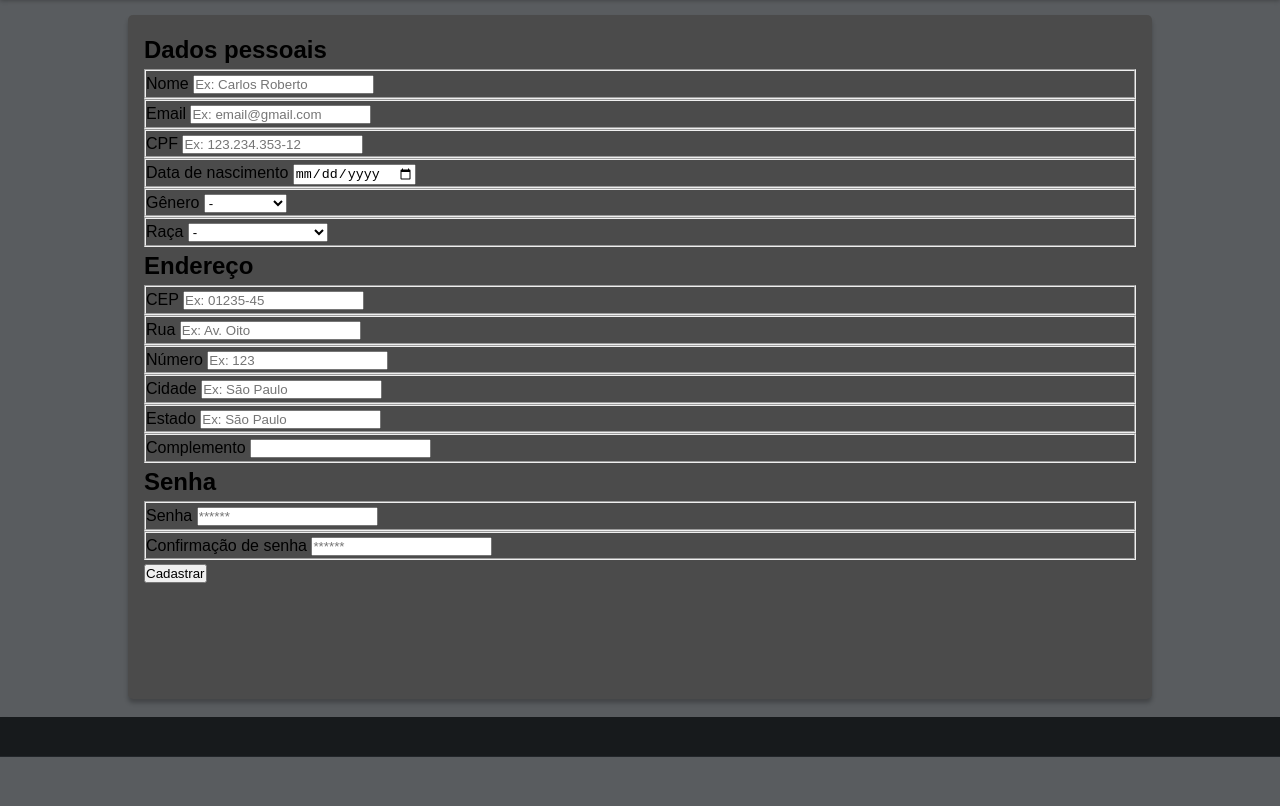
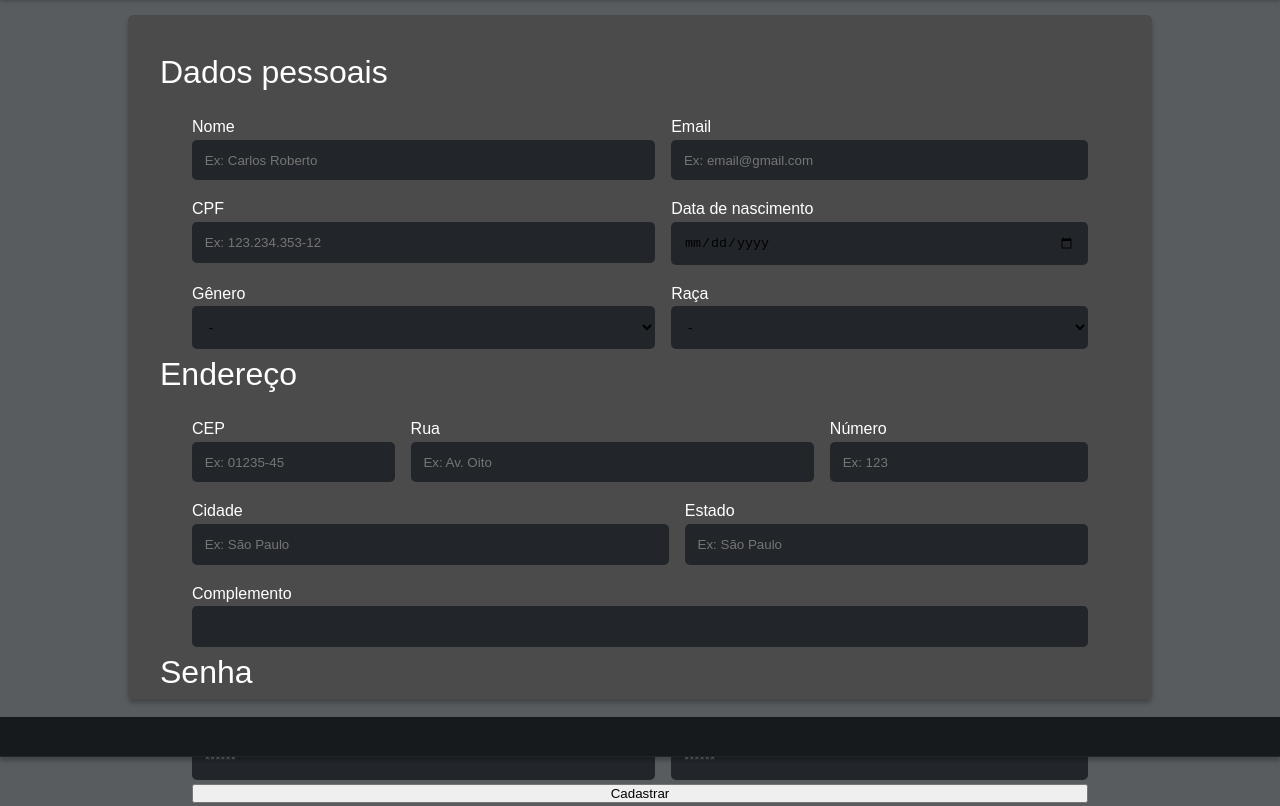
Before and after one commit to danielthx23/Checkpoint-Front, a plain HTML site: page index.html in a window 1280 px wide. Shown: the part 43-849 px from the top of the page. Before the commit the page ends 800 px from the top, so only its background shows below. Drawn offline with Linux system fonts and the light colour scheme.

Commit message:
Form quase formato completamente no css

```diff
--- a/CSS/style.CSS
+++ b/CSS/style.CSS
@@ -52,10 +52,92 @@ main {
 }
 
 main form {
-    padding: 1rem;
+    padding: 2rem;
     width: 80%;
     height: 95%;
     background: #4B4B4B;
     box-shadow: 0px 4px 4px rgba(0, 0, 0, 0.25);
     border-radius: 5px;
 }
+
+form h1 {
+    margin: 1rem 0 1rem 0;
+    color: white;
+    font-size: 2rem;
+    font-weight: 80;
+}
+
+form h1:first-child {
+    margin: 0 0 1rem 0;
+}
+
+.section-margin {
+    margin: 0 2rem 0 2rem;
+    gap: 1rem;
+}
+
+.section-dados {
+    display: grid;
+    grid-template-columns: 1fr 0.9fr;
+}
+
+.section-endereco {
+    display: grid;
+    /* Add this line to enable grid layout */
+    grid-template-areas:
+        "a b b c"
+        "d d e e"
+        "f f f f";
+    grid-template-columns: 0.4fr 0.6fr 0.3fr 0.6fr;
+    grid-template-rows: auto;
+}
+
+#enderecoCEP {
+    grid-area: a;
+}
+
+#enderecoRua {
+    grid-area: b;
+}
+
+#enderecoNumero {
+    grid-area: c;
+}
+
+#enderecoCidade {
+    grid-area: d;
+}
+
+#enderecoEstado {
+    grid-area: e;
+}
+
+#enderecoComplemento {
+    grid-area: f;
+}
+
+fieldset {
+    border: none;
+    display: flex;
+    flex-direction: column;
+}
+
+fieldset label {
+    font-size: 1rem;
+    color: white;
+}
+
+fieldset input, select {
+    padding: 0.8rem;
+    background: #22262A;
+border-radius: 5px;
+border: none;
+}
+
+form footer {
+    padding: 0 2rem 0 2rem;
+}
+
+.botao-form {
+    width: 100%;
+}
--- a/index.html
+++ b/index.html
@@ -26,23 +26,27 @@
         <form>
             <section>
                 <h1>Dados pessoais</h1>
-                <fieldset>
+                <section class="section-margin section-dados">
+                    <fieldset id="dadosPessoais">
                         <label for="nome">Nome</label>
                         <input type="text" name="nome" id="nome" placeholder="Ex: Carlos Roberto" required>
                     </fieldset>
-                <fieldset>
+                    <fieldset id="dadosEmail">
                         <label for="email">Email</label>
-                    <input type="email" name="email" id="email" placeholder="Ex: email@gmail.com" pattern="^[a-z0-9.]+@[a-z0-9]+\.[a-z]+(\.[a-z]+)?$" required>
+                        <input type="email" name="email" id="email" placeholder="Ex: email@gmail.com"
+                            pattern="^[a-z0-9.]+@[a-z0-9]+\.[a-z]+(\.[a-z]+)?$" required>
                     </fieldset>
-                <fieldset>
+                    <fieldset id="dadosCPF">
                         <label for="cpf">CPF</label>
-                    <input type="text" name="cpf" id="cpf" placeholder="Ex: 123.234.353-12" pattern="^\d{3}\.\d{3}\.\d{3}-\d{2}$" required>
+                        <input type="text" name="cpf" id="cpf" placeholder="Ex: 123.234.353-12"
+                            pattern="^\d{3}\.\d{3}\.\d{3}-\d{2}$" required>
                     </fieldset>
-                <fieldset>
+                    <fieldset id="dadosNascimento">
                         <label for="data-nascimento">Data de nascimento</label>
-                    <input type="date" name="data-nascimento" id="data-nascimento" placeholder="Ex: 01/02/1990" required>
+                        <input type="date" name="data-nascimento" id="data-nascimento" placeholder="Ex: 01/02/1990"
+                            required>
                     </fieldset>
-                <fieldset>
+                    <fieldset id="dadosGenero">
                         <label for="genero">Gênero</label>
                         <select name="genero" id="genero" required>
                             <option value="" disabled selected>-</option>
@@ -51,7 +55,7 @@
                             <option value="outros">Outros</option>
                         </select>
                     </fieldset>
-                <fieldset>
+                    <fieldset id="dadosRaca">
                         <label for="raca">Raça</label>
                         <select name="raca" id="raca" required>
                             <option value="" disabled selected>-</option>
@@ -64,46 +68,53 @@
                         </select>
                     </fieldset>
                 </section>
+            </section>
             <section>
                 <h1>Endereço</h1>
-                <fieldset>
+                <section class="section-margin section-endereco">
+                    <fieldset id="enderecoCEP">
                         <label for="cep">CEP</label>
-                    <input type="text" name="cep" id="cep" placeholder="Ex: 01235-45" pattern="^\d{5}\-\d{3}$" required>
+                        <input type="text" name="cep" id="cep" placeholder="Ex: 01235-45" pattern="^\d{5}\-\d{3}$"
+                            required>
                     </fieldset>
-                <fieldset>
+                    <fieldset id="enderecoRua">
                         <label for="rua">Rua</label>
                         <input type="text" name="rua" id="rua" placeholder="Ex: Av. Oito" required>
                     </fieldset>
-                <fieldset>
+                    <fieldset id="enderecoNumero">
                         <label for="numero">Número</label>
                         <input type="number" name="numero" id="numero" placeholder="Ex: 123" required>
                     </fieldset>
-                <fieldset>
+                    <fieldset id="enderecoCidade">
                         <label for="cidade">Cidade</label>
                         <input type="text" name="cidade" id="cidade" placeholder="Ex: São Paulo" required>
                     </fieldset>
-                <fieldset>
+                    <fieldset id="enderecoEstado">
                         <label for="estado">Estado</label>
                         <input type="text" name="estado" id="estado" placeholder="Ex: São Paulo" required>
                     </fieldset>
-                <fieldset>
+                    <fieldset id="enderecoComplemento">
                         <label for="complemento">Complemento</label>
                         <input type="text" name="complemento" id="complemento">
                     </fieldset>
                 </section>
+            </section>
             <section>
                 <h1>Senha</h1>
-                <fieldset>
+                <section class="section-margin section-dados">
+                    <fieldset id="senha">
                         <label for="senha">Senha</label>
                         <input type="password" name="senha" id="senha" placeholder="******" required>
                     </fieldset>
-                <fieldset>
+                    <fieldset id="senhaConfirmacao">
                         <label for="senha-confirmacao">Confirmação de senha</label>
-                    <input type="password" name="senha-confirmacao" id="senha-confirmacao" placeholder="******" required>
+                        <input type="password" name="senha-confirmacao" id="senha-confirmacao" placeholder="******"
+                            required>
                     </fieldset>
                 </section>
+            </section>
             <footer>
-                <button type="submit">Cadastrar</button>
+                <button class="botao-form" type="submit">Cadastrar</button>
             </footer>
         </form>
     </main>
```
Lines whose indentation alone changed are shown as unchanged.
